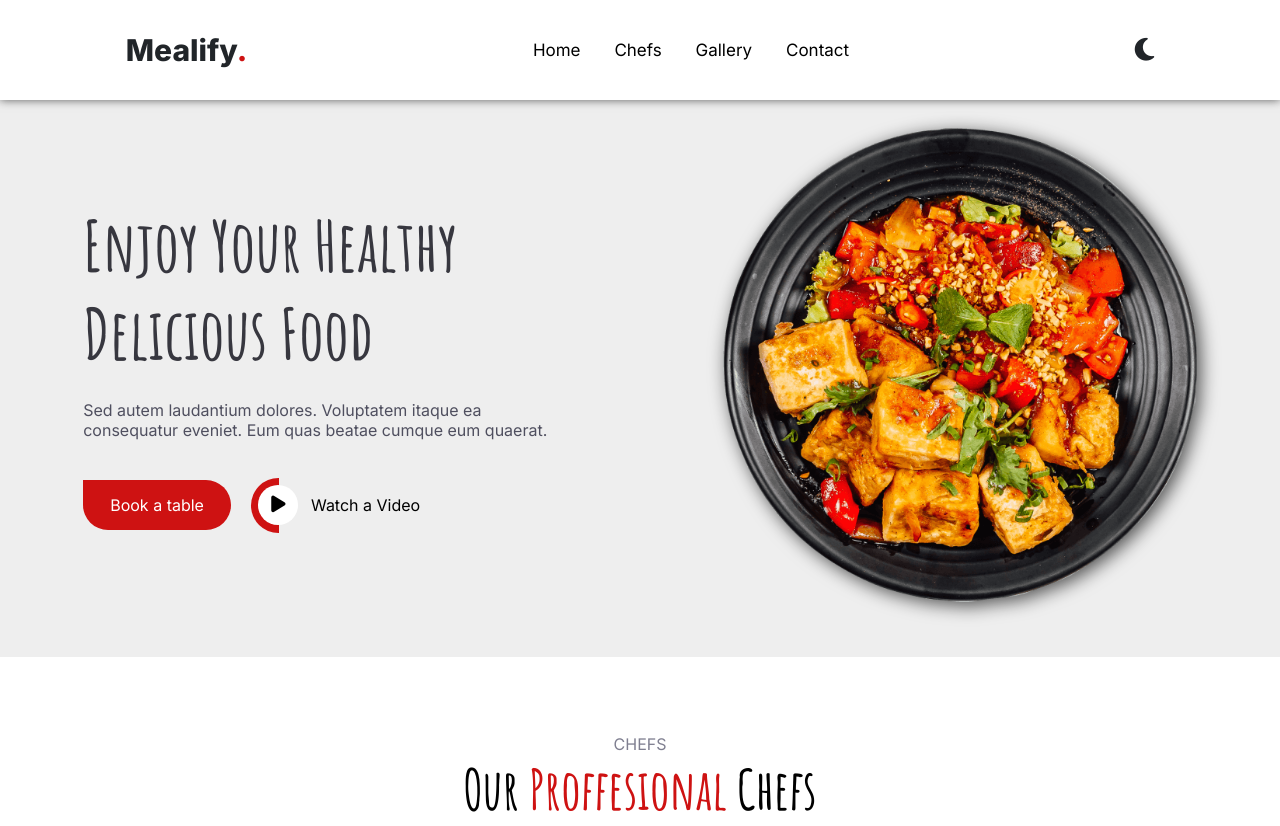
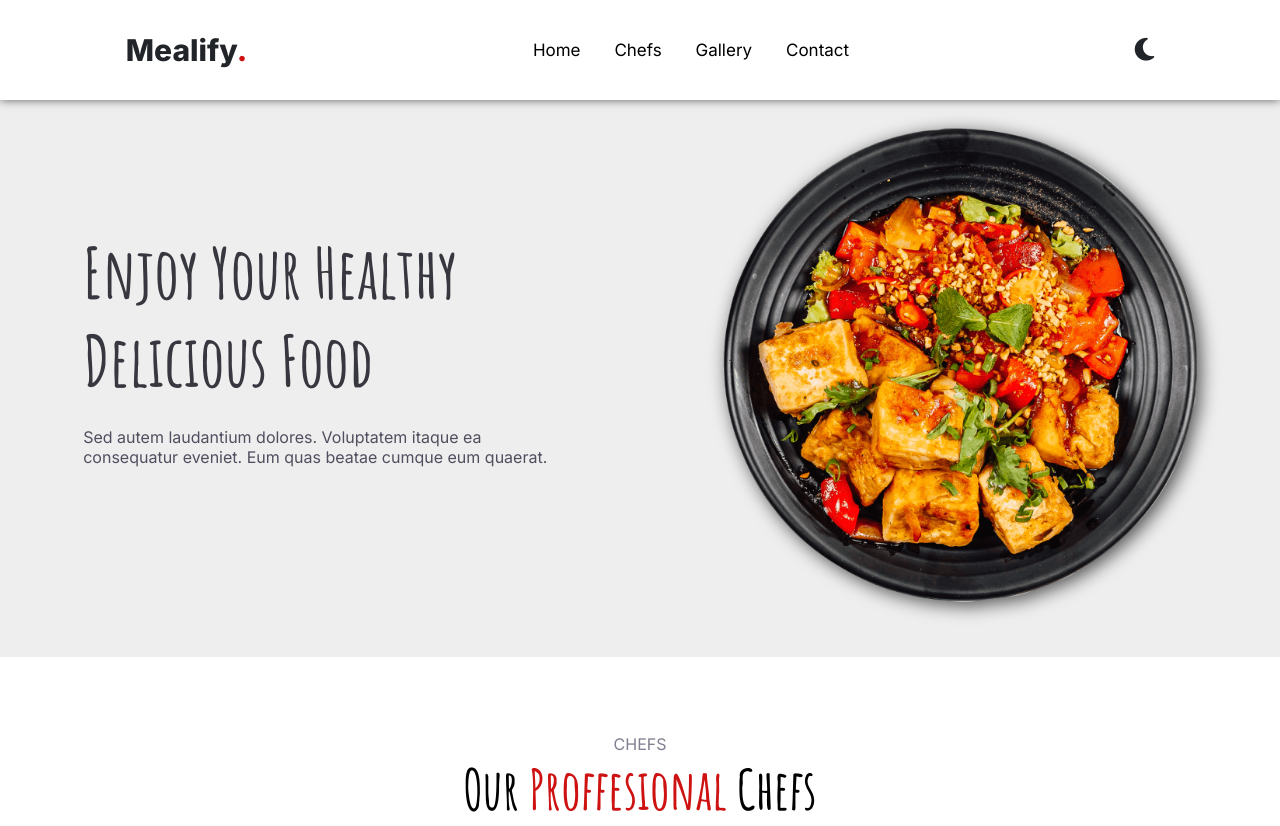
Before and after one commit to mariamelghariry/Mealify, a plain HTML site: page index.html in a window 1280 px wide. Shown: the top 826 px of the page. Drawn offline with Linux system fonts and the light colour scheme.

Commit message:
secound commit

```diff
--- a/index.html
+++ b/index.html
@@ -65,7 +65,7 @@
               eveniet. Eum quas beatae cumque eum quaerat.
             </p>
           </div>
-          <div class="btn">
+          <!-- <div class="btn">
             <div class="a">
               <a href="#book" class="a1">Book a table</a>
             </div>
@@ -79,7 +79,7 @@
                 >Watch a Video</a
               >
             </div>
-          </div>
+          </div> -->
         </div>
         <div class="hero">
           <img src="hero-img.png" alt="hero img" />
```
